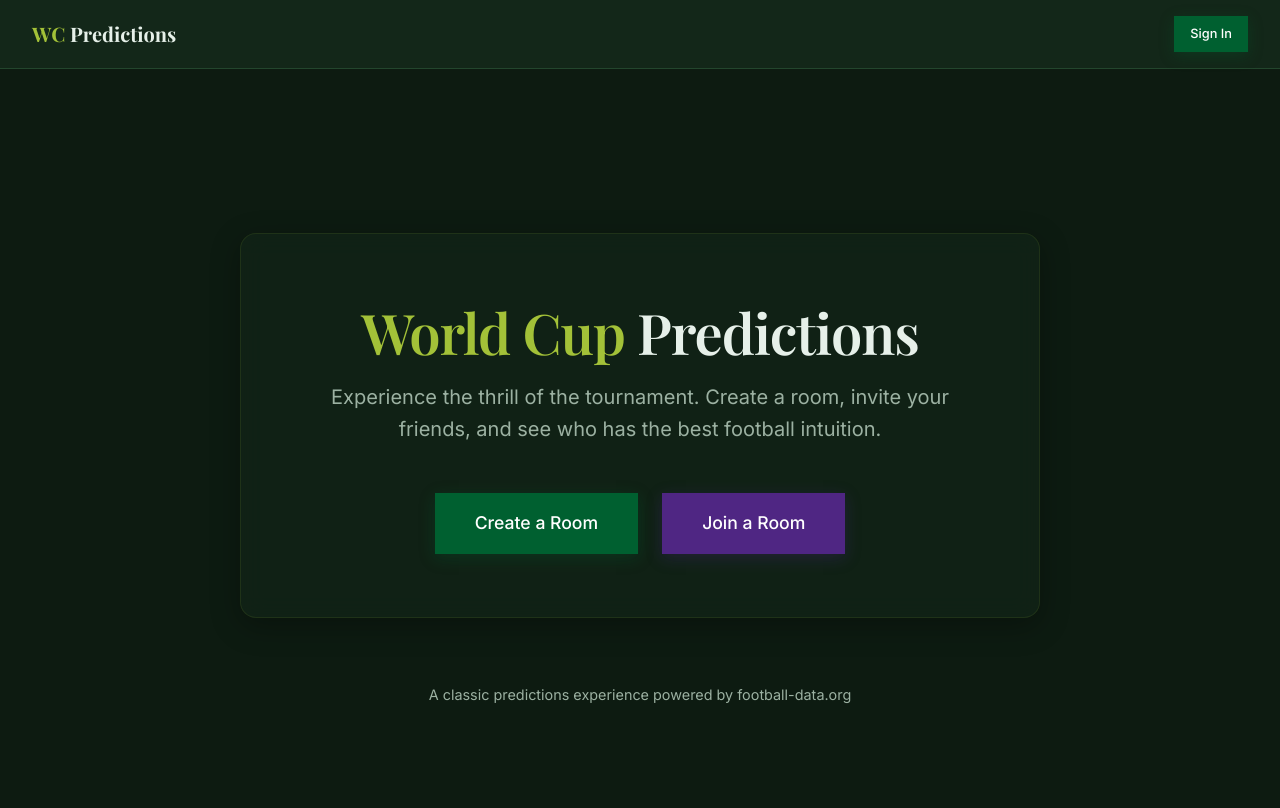
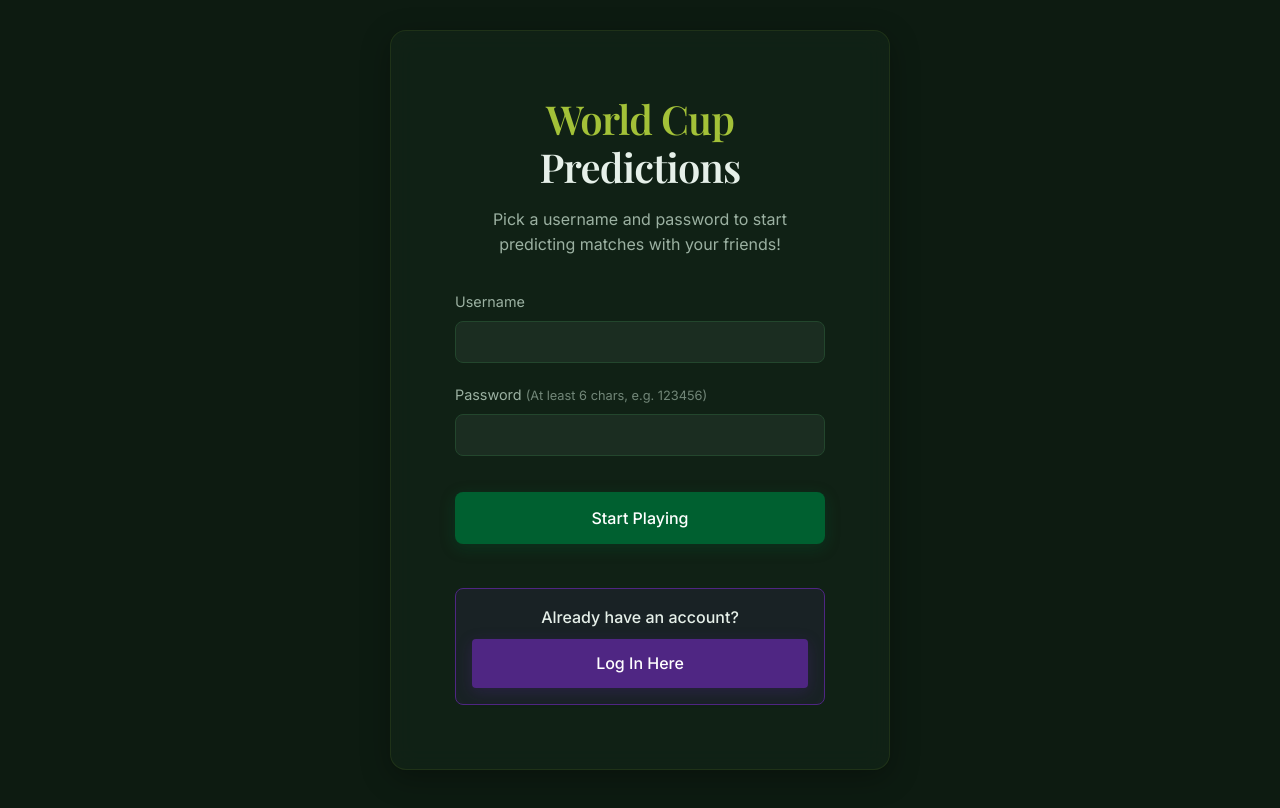
Before and after one commit to drissalichane/predict, a Next.js app: page / in a window 1280 px wide. Shown: the top 808 px of the page. Built offline with nearby package versions, Linux system fonts and the light colour scheme; no server answers; a web font is replaced by a local one.

Commit message:
feat: redesign home page for quick onboarding, add welcome banner, fix sticky leaderboard, and resolve leave room redirect

```diff
--- a/src/app/dashboard/actions.ts
+++ b/src/app/dashboard/actions.ts
@@ -69,7 +69,7 @@ export async function joinRoom(formData: FormData) {
   }
 
   revalidatePath('/dashboard')
-  redirect(`/room/${room.id}`)
+  redirect(`/room/${room.id}?welcome=true`)
 }
 
 export async function leaveRoom(formData: FormData) {
@@ -92,4 +92,5 @@ export async function leaveRoom(formData: FormData) {
   }
 
   revalidatePath('/dashboard')
+  redirect('/dashboard')
 }
--- a/src/app/layout.tsx
+++ b/src/app/layout.tsx
@@ -1,5 +1,6 @@
 import type { Metadata } from "next";
 import Navbar from "@/components/Navbar";
+import NavbarWrapper from "@/components/NavbarWrapper";
 import "./globals.css";
 
 export const metadata: Metadata = {
@@ -21,7 +22,9 @@ export default function RootLayout({
   return (
     <html lang="en">
       <body>
-        <Navbar />
+        <NavbarWrapper>
+          <Navbar />
+        </NavbarWrapper>
         {children}
       </body>
     </html>
--- a/src/app/page.tsx
+++ b/src/app/page.tsx
@@ -1,6 +1,88 @@
 import Link from "next/link";
+import { createClient } from '@/utils/supabase/server';
+import { signup } from '@/app/signup/actions';
+import JoinRoomForm from '@/components/JoinRoomForm';
 
-export default function Home() {
+export default async function Home() {
+  const supabase = await createClient();
+  const { data: { user } } = await supabase.auth.getUser();
+
+  if (!user) {
+    return (
+      <main className="container" style={{ minHeight: '100vh', display: 'flex', flexDirection: 'column', justifyContent: 'center', alignItems: 'center' }}>
+        <div className="glass-panel" style={{ padding: '4rem', textAlign: 'center', maxWidth: '500px', width: '100%' }}>
+          <h1 style={{ marginBottom: '1rem', fontSize: '2.5rem' }}>
+            <span className="text-solid">World Cup</span> Predictions
+          </h1>
+          <p style={{ fontSize: '1rem', color: 'var(--color-text-secondary)', marginBottom: '2rem' }}>
+            Pick a username and password to start predicting matches with your friends!
+          </p>
+
+          <form style={{ display: 'flex', flexDirection: 'column', gap: '1.25rem', textAlign: 'left' }}>
+            <div style={{ display: 'flex', flexDirection: 'column', gap: '0.5rem' }}>
+              <label htmlFor="username" style={{ color: 'var(--color-text-secondary)', fontSize: '0.9rem' }}>Username</label>
+              <input
+                id="username"
+                name="username"
+                type="text"
+                required
+                style={{
+                  padding: '0.75rem',
+                  borderRadius: 'var(--radius-md)',
+                  background: 'rgba(255, 255, 255, 0.05)',
+                  border: '1px solid var(--color-border)',
+                  color: 'var(--color-text-primary)',
+                  fontFamily: 'inherit'
+                }}
+              />
+            </div>
+
+            <div style={{ display: 'flex', flexDirection: 'column', gap: '0.5rem' }}>
+              <label htmlFor="password" style={{ color: 'var(--color-text-secondary)', fontSize: '0.9rem' }}>
+                Password <span style={{fontSize: '0.8rem', opacity: 0.7}}>(At least 6 chars, e.g. 123456)</span>
+              </label>
+              <input
+                id="password"
+                name="password"
+                type="password"
+                required
+                style={{
+                  padding: '0.75rem',
+                  borderRadius: 'var(--radius-md)',
+                  background: 'rgba(255, 255, 255, 0.05)',
+                  border: '1px solid var(--color-border)',
+                  color: 'var(--color-text-primary)',
+                  fontFamily: 'inherit'
+                }}
+              />
+            </div>
+
+            <div style={{ display: 'flex', flexDirection: 'column', gap: '0.5rem', marginTop: '1rem' }}>
+              <button formAction={signup} className="btn btn-primary" style={{ padding: '1rem', borderRadius: 'var(--radius-md)' }}>Start Playing</button>
+            </div>
+
+            <div style={{
+              marginTop: '1.5rem',
+              padding: '1rem',
+              backgroundColor: 'rgba(79, 38, 131, 0.15)',
+              border: '1px solid var(--color-wimbledon-purple)',
+              borderRadius: 'var(--radius-md)',
+              textAlign: 'center'
+            }}>
+              <p style={{ color: 'var(--color-text-primary)', marginBottom: '0.5rem', fontWeight: 500 }}>
+                Already have an account?
+              </p>
+              <Link href="/login" className="btn btn-purple" style={{ width: '100%', padding: '0.75rem', borderRadius: 'var(--radius-sm)' }}>
+                Log In Here
+              </Link>
+            </div>
+          </form>
+        </div>
+      </main>
+    );
+  }
+
+  // Logged-in view
   return (
     <main className="container" style={{ minHeight: '100vh', display: 'flex', flexDirection: 'column', justifyContent: 'center', alignItems: 'center' }}>
 
@@ -13,14 +95,15 @@ export default function Home() {
           Experience the thrill of the tournament. Create a room, invite your friends, and see who has the best football intuition.
         </p>
 
-        <div style={{ display: 'flex', gap: '1.5rem', justifyContent: 'center', flexWrap: 'wrap' }}>
-          <Link href="/dashboard" className="btn btn-primary" style={{ fontSize: '1.1rem', padding: '1rem 2.5rem' }}>
-            Create a Room
+        <div style={{ display: 'flex', flexDirection: 'column', gap: '2rem', alignItems: 'center' }}>
+          <Link href="/dashboard" className="btn btn-primary" style={{ fontSize: '1.1rem', padding: '1rem 2.5rem', width: '100%', maxWidth: '400px', borderRadius: 'var(--radius-md)' }}>
+            Go to Dashboard & Create Room
           </Link>
 
-          <Link href="/dashboard" className="btn btn-purple" style={{ fontSize: '1.1rem', padding: '1rem 2.5rem' }}>
-            Join a Room
-          </Link>
+          <div style={{ width: '100%', maxWidth: '400px', borderTop: '1px solid rgba(255,255,255,0.1)', paddingTop: '2rem' }}>
+            <p style={{ color: 'var(--color-text-secondary)', marginBottom: '1rem', fontSize: '0.9rem' }}>Or quickly join an existing room:</p>
+            <JoinRoomForm />
+          </div>
         </div>
       </div>
 
--- /dev/null
+++ b/src/components/JoinRoomForm.tsx
@@ -0,0 +1,46 @@
+'use client'
+
+import { useState } from 'react'
+import { joinRoom } from '@/app/dashboard/actions'
+
+export default function JoinRoomForm() {
+  const [error, setError] = useState<string | null>(null)
+  const [loading, setLoading] = useState(false)
+
+  const handleJoin = async (formData: FormData) => {
+    setLoading(true)
+    setError(null)
+    const result = await joinRoom(formData)
+    if (result?.error) {
+      setError(result.error)
+      setLoading(false)
+    }
+  }
+
+  return (
+    <form action={handleJoin} style={{ display: 'flex', flexDirection: 'column', gap: '0.5rem', width: '100%' }}>
+      <div style={{ display: 'flex', gap: '0.5rem' }}>
+        <input
+          type="text"
+          name="inviteCode"
+          placeholder="Enter room code"
+          required
+          style={{
+            flex: 1,
+            padding: '1rem',
+            borderRadius: 'var(--radius-md)',
+            background: 'rgba(255, 255, 255, 0.05)',
+            border: '1px solid var(--color-border)',
+            color: 'var(--color-text-primary)',
+            fontFamily: 'inherit',
+            fontSize: '1rem'
+          }}
+        />
+        <button type="submit" className="btn btn-purple" style={{ borderRadius: 'var(--radius-md)', padding: '0 1.5rem' }} disabled={loading}>
+          {loading ? 'Joining...' : 'Join'}
+        </button>
+      </div>
+      {error && <p style={{ color: '#ff6b6b', fontSize: '0.9rem', textAlign: 'left', marginTop: '0.5rem' }}>{error}</p>}
+    </form>
+  )
+}
--- /dev/null
+++ b/src/components/NavbarWrapper.tsx
@@ -0,0 +1,13 @@
+'use client'
+
+import { usePathname } from 'next/navigation'
+
+export default function NavbarWrapper({ children }: { children: React.ReactNode }) {
+  const pathname = usePathname()
+
+  if (pathname === '/') {
+    return null
+  }
+
+  return <>{children}</>
+}
```
Also changed, not shown: src/app/room/[id]/page.tsx (+14 -2 lines).
